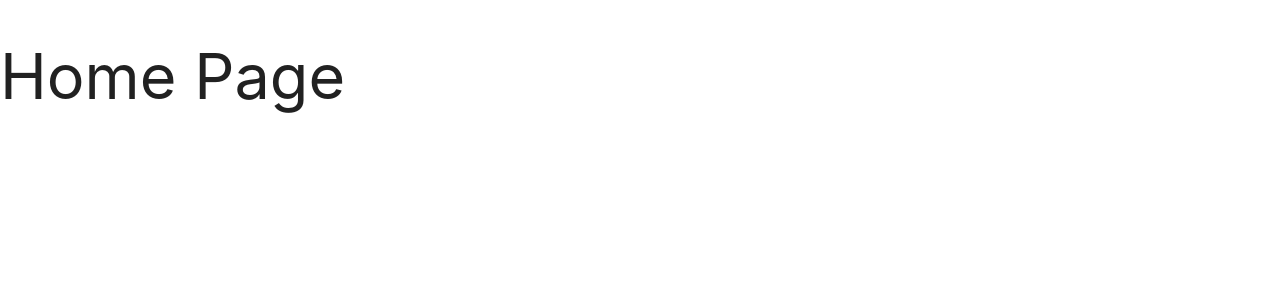
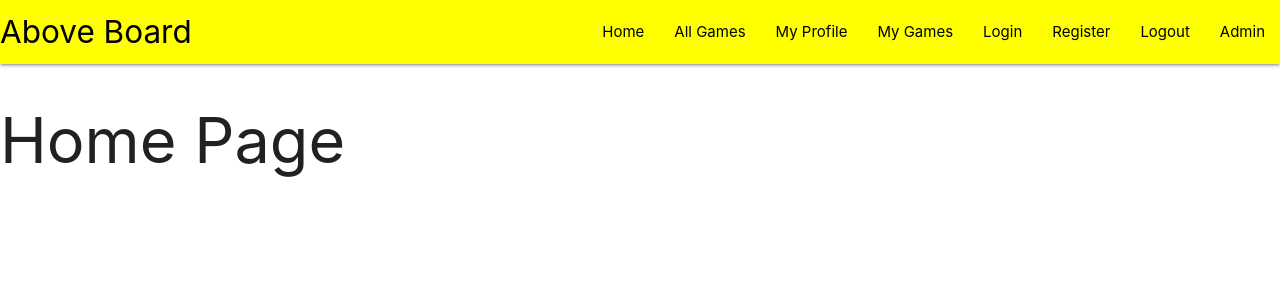
Before and after one commit to kevinoc554/above-board, a Flask app: page / in a window 1280 px wide. Shown: the top 300 px of the page. Run offline with Flask 2, Linux system fonts and the light colour scheme; some libraries are stand-ins or nearby versions.

Commit message:
add navbar to base.html, and begin styling

```diff
--- a/static/css/style.css
+++ b/static/css/style.css
@@ -0,0 +1,4 @@
+/* Base Styles */
+.nav-list li a {
+    color: black;
+}
--- a/static/js/script.js
+++ b/static/js/script.js
@@ -0,0 +1,3 @@
+$(document).ready(function(){
+    $('.sidenav').sidenav();
+  });
--- a/templates/base.html
+++ b/templates/base.html
@@ -1,5 +1,6 @@
 <!DOCTYPE html>
 <html lang="en">
+
 <head>
     <meta charset="UTF-8">
     <meta http-equiv="X-UA-Compatible" content="IE=edge">
@@ -18,13 +19,41 @@
     <link rel="stylesheet" href="{{ url_for('static', filename='css/style.css') }}">
 
     {% if title %}
-        <title>Above Board | {{ title }}</title>
+    <title>Above Board | {{ title }}</title>
     {% else %}
-        <title>Above Board</title>
+    <title>Above Board</title>
     {% endif %}
 
 </head>
+
 <body>
+    <nav>
+        <div class="nav-wrapper yellow accent-2">
+            <a href="{{ url_for('home') }}" class="brand-logo black-text">Above Board</a>
+            <a href="#" data-target="mobile-demo" class="sidenav-trigger right"><i class="fas fa-bars black-text"></i></a></a>
+            <ul class="right hide-on-med-and-down nav-list">
+                <li><a href="{{ url_for('home') }}">Home</a></li>
+                <li><a href="#">All Games</a></li>
+                <li><a href="#">My Profile</a></li>
+                <li><a href="#">My Games</a></li>
+                <li><a href="#">Login</a></li>
+                <li><a href="#">Register</a></li>
+                <li><a href="#">Logout</a></li>
+                <li><a href="#">Admin</a></li>
+            </ul>
+        </div>
+    </nav>
+
+    <ul class="sidenav right" id="mobile-demo">
+        <li><a href="{{ url_for('home') }}">Home</a></li>
+        <li><a href="#">All Games</a></li>
+        <li><a href="#">My Profile</a></li>
+        <li><a href="#">My Games</a></li>
+        <li><a href="#">Login</a></li>
+        <li><a href="#">Register</a></li>
+        <li><a href="#">Logout</a></li>
+        <li><a href="#">Admin</a></li>
+    </ul>
     {% block content %}
     {% endblock %}
 
@@ -39,4 +68,5 @@
     <script src="{{ url_for('static', filename='js/script.js') }}"></script>
 
 </body>
+
 </html>
```
